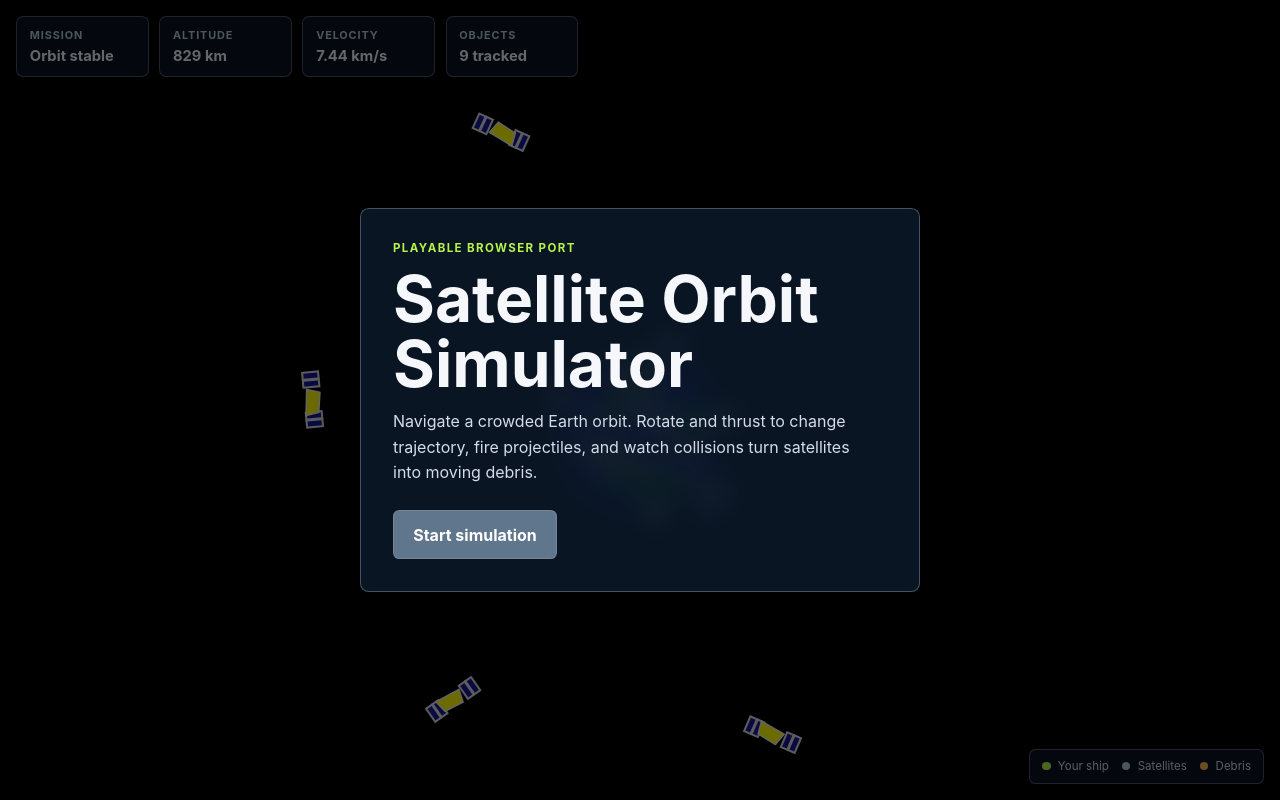
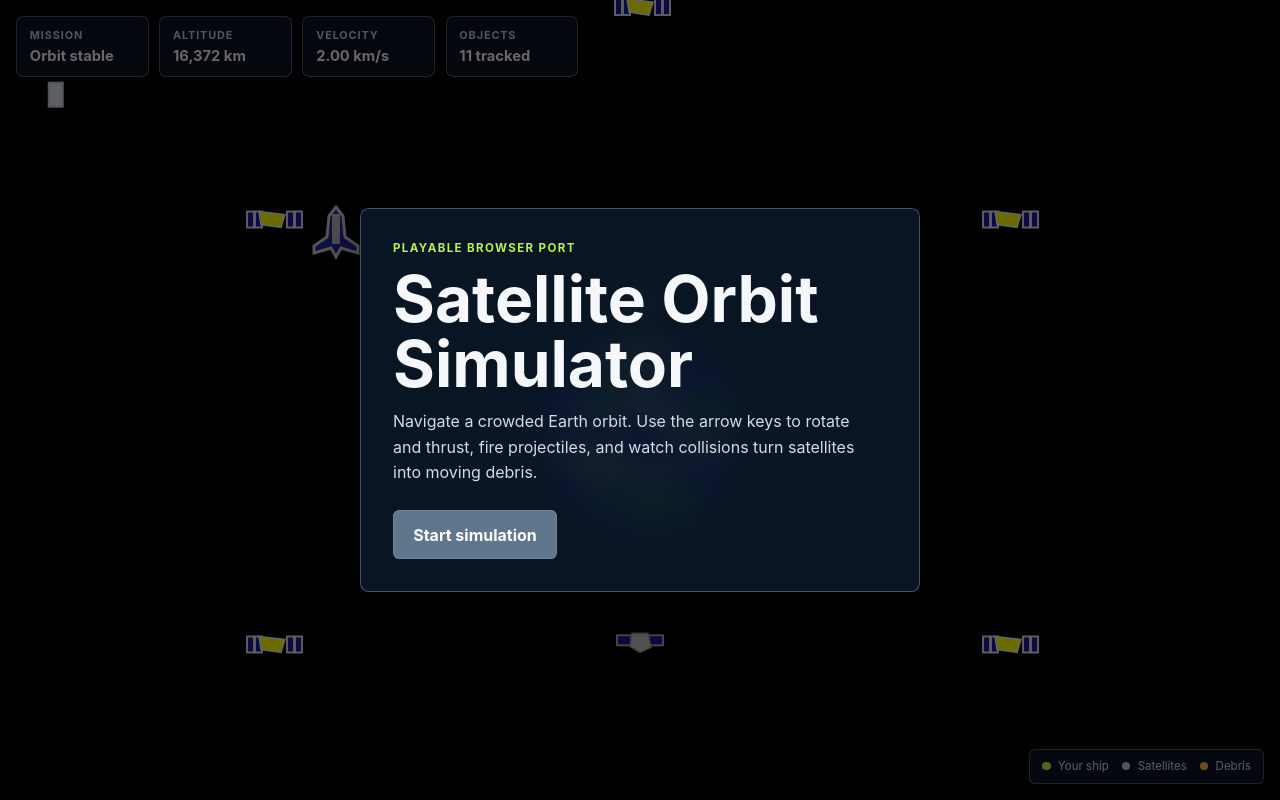
Before and after one commit to andrewmock96/my_portfolio_website, a Flask app: page /static/games/satellite-orbit/index.html in a window 1280 px wide. Run offline with Flask 3, Linux system fonts and the light colour scheme.

Commit message:
Refine orbit simulation and gallery layout

```diff
--- a/static/css/style.css
+++ b/static/css/style.css
@@ -685,10 +685,10 @@ pre { margin: 0; padding: clamp(1.25rem, 3vw, 2.5rem); color: #4a5a6d; font: cla
 }
 .about-gallery-item.hunting-shot {
   grid-column: 1 / -1;
-  height: clamp(28rem, 52vw, 42rem);
+  height: clamp(30rem, 58vw, 46rem);
 }
 .about-gallery-item.hunting-shot img {
-  object-position: center 42%;
+  object-position: center bottom;
 }
 .about-gallery-item.wide {
   aspect-ratio: auto;
@@ -790,7 +790,7 @@ pre { margin: 0; padding: clamp(1.25rem, 3vw, 2.5rem); color: #4a5a6d; font: cla
   .hero, .about-hero, .about-story { grid-template-columns: 1fr; }
   .about-pillars { grid-template-columns: 1fr 1fr; }
   .about-gallery { grid-template-columns: 1fr; }
-  .about-gallery-item.hunting-shot { grid-column: auto; height: clamp(24rem, 75vw, 34rem); }
+  .about-gallery-item.hunting-shot { grid-column: auto; height: clamp(26rem, 82vw, 38rem); }
   .hero { min-height: auto; padding-bottom: 5rem; }
   .project-grid { grid-template-columns: 1fr 1fr; }
   .game-header { align-items: stretch; flex-direction: column; }
--- a/static/games/satellite-orbit/index.html
+++ b/static/games/satellite-orbit/index.html
@@ -20,7 +20,7 @@
       <div class="menu-panel">
         <p class="eyebrow">Playable browser port</p>
         <h1>Satellite Orbit Simulator</h1>
-        <p>Navigate a crowded Earth orbit. Rotate and thrust to change trajectory, fire projectiles, and watch collisions turn satellites into moving debris.</p>
+        <p>Navigate a crowded Earth orbit. Use the arrow keys to rotate and thrust, fire projectiles, and watch collisions turn satellites into moving debris.</p>
         <button id="startButton" type="button">Start simulation</button>
       </div>
     </div>
--- a/static/games/satellite-orbit/satellite-orbit.js
+++ b/static/games/satellite-orbit/satellite-orbit.js
@@ -15,12 +15,14 @@
   const TAU = Math.PI * 2;
   const EARTH_RADIUS = 6371;
   const MU = 398600.44;
-  const TIME_SCALE = 42;
+  const STEP_SECONDS = 48;
+  const FRAME_SECONDS = 1 / 60;
   const keys = new Set();
   let width = 700;
   let height = 500;
   let running = false;
   let lastTime = 0;
+  let frameAccumulator = 0;
   let earthSprite = null;
   let satellites = [];
   let debris = [];
@@ -29,24 +31,28 @@
 
   const ship = { name: "Ship", x: 0, y: 0, vx: 0, vy: 0, angle: 0, radius: 34, alive: true };
   const satelliteSpecs = [
-    ["Sputnik", 7000, 0.18, "#dce5ed"], ["Hubble", 7350, 1.25, "#9fc4db"],
-    ["GPS I", 26560, 2.0, "#8ca8be"], ["GPS II", 26560, 3.05, "#8ca8be"],
-    ["GPS III", 26560, 4.1, "#8ca8be"], ["GPS IV", 26560, 5.12, "#8ca8be"],
-    ["Starlink", 6920, 2.75, "#d8e2ea"], ["Crew Dragon", 6800, 4.9, "#f0f3f6"],
+    ["Sputnik", -36515.09513, 21082, 2.05, 2.68468, "#dce5ed", 4],
+    ["Hubble", 0, -42164, 3.1, 0, "#9fc4db", 10],
+    ["GPS I", 0, 26560, -3.88, 0, "#8ca8be", 12],
+    ["GPS II", 23001.63472, 13280, -1.94, 3.36018, "#8ca8be", 12],
+    ["GPS III", 23001.63472, -13280, 1.94, 3.36018, "#8ca8be", 12],
+    ["GPS IV", 0, -26560, 3.88, 0, "#8ca8be", 12],
+    ["GPS V", -23001.63472, -13280, 1.94, -3.36018, "#8ca8be", 12],
+    ["GPS VI", -23001.63472, 13280, -1.94, -3.36018, "#8ca8be", 12],
+    ["Starlink", 0, -13020, 5.8, 0, "#d8e2ea", 6],
+    ["Crew Dragon", 0, 8000, -7.9, 0, "#f0f3f6", 7],
   ];
 
-  function circularBody(name, orbitRadius, phase, color) {
-    const speed = Math.sqrt(MU / orbitRadius);
-    return { name, x: Math.cos(phase) * orbitRadius, y: Math.sin(phase) * orbitRadius,
-      vx: -Math.sin(phase) * speed, vy: Math.cos(phase) * speed, radius: name.includes("GPS") ? 78 : 60,
-      color, alive: true };
+  function createBody(name, x, y, vx, vy, color, radius) {
+    return { name, x, y, vx, vy, radius, color, angle: 0, alive: true };
   }
 
   function reset() {
-    satellites = satelliteSpecs.map((spec) => circularBody(...spec));
+    satellites = satelliteSpecs.map((spec) => createBody(...spec));
     debris = [];
     projectiles = [];
-    Object.assign(ship, circularBody("Ship", 7200, -0.72, "#b5f44a"), { radius: 44, angle: 2.29 });
+    Object.assign(ship, createBody("Ship", -19000, 12500, 0, -2, "#b5f44a", 10), { angle: 0 });
+    frameAccumulator = 0;
     flash = null;
     updateHud("Orbit stable");
   }
@@ -61,13 +67,16 @@
     earthSprite = createEarthSprite();
   }
 
-  function gravity(body, dt) {
+  function advanceWithGravity(body, dt) {
     const distance = Math.hypot(body.x, body.y);
     const factor = -MU / (distance * distance * distance);
-    body.vx += body.x * factor * dt;
-    body.vy += body.y * factor * dt;
-    body.x += body.vx * dt;
-    body.y += body.vy * dt;
+    const ax = body.x * factor;
+    const ay = body.y * factor;
+    body.x += body.vx * dt + .5 * ax * dt * dt;
+    body.y += body.vy * dt + .5 * ay * dt * dt;
+    body.vx += ax * dt;
+    body.vy += ay * dt;
+    body.angle += .01;
   }
 
   function breakApart(body) {
@@ -78,21 +87,21 @@
       const angle = Math.random() * TAU;
       const impulse = .12 + Math.random() * .42;
       debris.push({ x: body.x, y: body.y, vx: body.vx + Math.cos(angle) * impulse,
-        vy: body.vy + Math.sin(angle) * impulse, radius: 10 + Math.random() * 15,
+        vy: body.vy + Math.sin(angle) * impulse, radius: 2,
         color: "#ffb84d", alive: true, life: 80 + Math.random() * 80 });
     }
   }
 
   function collide(objects) {
     for (const body of objects) {
-      if (body.alive && Math.hypot(body.x, body.y) <= EARTH_RADIUS + body.radius) breakApart(body);
+      if (body.alive && Math.hypot(body.x, body.y) <= EARTH_RADIUS + body.radius * 100) breakApart(body);
     }
     for (let i = 0; i < objects.length; i += 1) {
       const a = objects[i];
       if (!a.alive) continue;
       for (let j = i + 1; j < objects.length; j += 1) {
         const b = objects[j];
-        if (b.alive && Math.hypot(a.x - b.x, a.y - b.y) < a.radius + b.radius) {
+        if (b.alive && Math.hypot(a.x - b.x, a.y - b.y) < (a.radius + b.radius) * 100) {
           breakApart(a); breakApart(b); updateHud("Collision detected"); break;
         }
       }
@@ -101,40 +110,49 @@
 
   function fire() {
     if (!running || !ship.alive) return;
-    const direction = { x: Math.cos(ship.angle), y: Math.sin(ship.angle) };
-    projectiles.push({ x: ship.x + direction.x * 80, y: ship.y + direction.y * 80,
-      vx: ship.vx + direction.x * 2.2, vy: ship.vy + direction.y * 2.2,
-      radius: 20, color: "#ffdf73", alive: true, life: 48 });
+    const direction = { x: Math.sin(ship.angle), y: Math.cos(ship.angle) };
+    projectiles.push({ x: ship.x + direction.x * 1200, y: ship.y + direction.y * 1200,
+      vx: ship.vx + direction.x * 9, vy: ship.vy + direction.y * 9,
+      radius: 1, color: "#ffdf73", alive: true, life: 70 });
     updateHud("Projectile launched");
   }
 
-  function update(dt) {
+  function simulateFrame() {
     if (!running) return;
-    if (keys.has("ArrowLeft") || keys.has("KeyA")) ship.angle -= 2.4 * dt;
-    if (keys.has("ArrowRight") || keys.has("KeyD")) ship.angle += 2.4 * dt;
-    if ((keys.has("ArrowUp") || keys.has("KeyW")) && ship.alive) {
-      ship.vx += Math.cos(ship.angle) * 0.018 * TIME_SCALE * dt;
-      ship.vy += Math.sin(ship.angle) * 0.018 * TIME_SCALE * dt;
+    if (keys.has("ArrowLeft") || keys.has("KeyA")) ship.angle -= .06;
+    if (keys.has("ArrowRight") || keys.has("KeyD")) ship.angle += .06;
+    if ((keys.has("ArrowDown") || keys.has("KeyS")) && ship.alive) {
+      ship.vx += Math.sin(ship.angle) * .002 * STEP_SECONDS;
+      ship.vy += Math.cos(ship.angle) * .002 * STEP_SECONDS;
       updateHud("Thrusters active");
     }
-    const simDt = dt * TIME_SCALE;
-    const moving = [ship, ...satellites, ...debris, ...projectiles];
-    for (const body of moving) {
+    if (ship.alive) {
+      ship.x += ship.vx * STEP_SECONDS;
+      ship.y += ship.vy * STEP_SECONDS;
+    }
+    for (const body of [...satellites, ...debris, ...projectiles]) {
       if (!body.alive) continue;
-      gravity(body, simDt);
-      if (body.life !== undefined) { body.life -= simDt; if (body.life <= 0) body.alive = false; }
+      advanceWithGravity(body, STEP_SECONDS);
+      if (body.life !== undefined) { body.life -= 1; if (body.life <= 0) body.alive = false; }
     }
     collide([ship, ...satellites, ...projectiles]);
     satellites = satellites.filter((body) => body.alive);
     debris = debris.filter((body) => body.alive);
     projectiles = projectiles.filter((body) => body.alive);
-    if (flash) { flash.life -= dt * 1.8; if (flash.life <= 0) flash = null; }
     updateHud();
   }
 
+  function update(dt) {
+    frameAccumulator = Math.min(frameAccumulator + dt, .1);
+    while (frameAccumulator >= FRAME_SECONDS) {
+      simulateFrame();
+      frameAccumulator -= FRAME_SECONDS;
+    }
+    if (flash) { flash.life -= dt * 1.8; if (flash.life <= 0) flash = null; }
+  }
+
   function view() {
-    const farthest = Math.max(11000, ...satellites.map((body) => Math.hypot(body.x, body.y) * 1.12));
-    const scale = Math.min(width, height) * .46 / farthest;
+    const scale = Math.min(width / 700, height / 500) / 100;
     return { scale, cx: width / 2, cy: height / 2 + Math.min(38, height * .04) };
   }
 
@@ -199,11 +217,11 @@
   }
 
   function drawShip(body) {
-    ctx.rotate(-body.angle + Math.PI / 2);
+    ctx.rotate(body.angle);
     polygon([[0, -25], [7, -16], [9, 5], [22, 14], [22, 21], [5, 16], [0, 25], [-5, 16], [-22, 21], [-22, 14], [-9, 5], [-7, -16]], "#23239f", "#ccc", 3);
     ctx.fillStyle = "#bcbcbc";
     ctx.fillRect(-4, -18, 8, 30);
-    if (keys.has("ArrowUp") || keys.has("KeyW")) polygon([[-4, 22], [0, 34], [4, 22]], "#ffff00", null);
+      if (keys.has("ArrowDown") || keys.has("KeyS")) polygon([[-4, 22], [0, 34], [4, 22]], "#ffff00", null);
   }
 
   function drawBody(body, camera) {
@@ -214,13 +232,13 @@
     if (body === ship) {
       drawShip(body);
     } else if (body.name && body.name.includes("GPS")) {
-      ctx.rotate(Math.atan2(body.vy, body.vx)); drawGps();
+      ctx.rotate(body.angle); drawGps();
     } else if (body.name === "Hubble" || body.name === "Starlink") {
-      ctx.rotate(Math.atan2(body.vy, body.vx)); drawHubble();
-    } else if (body.radius <= 25) {
+      ctx.rotate(body.angle); drawHubble();
+    } else if (!body.name) {
       ctx.fillStyle = body.color; ctx.fillRect(-3, -3, 6, 6);
     } else {
-      ctx.rotate(Math.atan2(body.vy, body.vx));
+      ctx.rotate(body.angle);
       ctx.fillStyle = body.color; ctx.strokeStyle = "#ccc"; ctx.lineWidth = 2;
       ctx.fillRect(-7, -12, 14, 24); ctx.strokeRect(-7, -12, 14, 24);
     }
@@ -255,7 +273,7 @@
   function start() { running = true; menu.classList.add("hidden"); canvas.focus(); updateHud("Orbit stable"); }
   window.addEventListener("resize", resize);
   window.addEventListener("keydown", (event) => {
-    if (["ArrowLeft", "ArrowRight", "ArrowUp", "Space"].includes(event.code)) event.preventDefault();
+    if (["ArrowLeft", "ArrowRight", "ArrowDown", "Space"].includes(event.code)) event.preventDefault();
     if (event.code === "Enter" && !running) start();
     if (event.code === "Space" && !event.repeat) fire();
     if (event.code === "KeyR") reset();
--- a/templates/about.html
+++ b/templates/about.html
@@ -103,9 +103,6 @@
 </section>
 
 <section class="about-gallery" aria-label="Fun pictures">
-    <figure class="about-gallery-item hunting-shot">
-        <img src="{{ url_for('static', filename='images/about/2024-doe-hunt.webp') }}" alt="Andrew wearing blaze orange during a 2024 deer hunt">
-    </figure>
     <figure class="about-gallery-item wide catalina-shot">
         <img src="{{ url_for('static', filename='images/about/catalina-island.jpg') }}" alt="Andrew and his wife smiling in front of the water at Catalina Island">
     </figure>
@@ -115,5 +112,8 @@
     <figure class="about-gallery-item engine-shot">
         <img src="{{ url_for('static', filename='images/about/selfie-over-engine.png') }}" alt="Andrew taking a selfie while working on a car with the engine pulled out">
     </figure>
+    <figure class="about-gallery-item hunting-shot">
+        <img src="{{ url_for('static', filename='images/about/2024-doe-hunt.webp') }}" alt="Andrew wearing blaze orange during a 2024 deer hunt">
+    </figure>
 </section>
 {% endblock %}
--- a/templates/game_satellite_orbit.html
+++ b/templates/game_satellite_orbit.html
@@ -25,7 +25,7 @@
 
 <section class="game-controls-panel" aria-label="Satellite Orbit Simulator controls">
     <span><kbd>A</kbd><kbd>D</kbd> or <kbd>&larr;</kbd><kbd>&rarr;</kbd> rotate</span>
-    <span><kbd>W</kbd> or <kbd>&uarr;</kbd> thrust</span>
+    <span><kbd>S</kbd> or <kbd>&darr;</kbd> thrust</span>
     <span><kbd>Space</kbd> fire</span>
     <span><kbd>R</kbd> reset orbit</span>
     <span><kbd>Enter</kbd> start</span>
```
